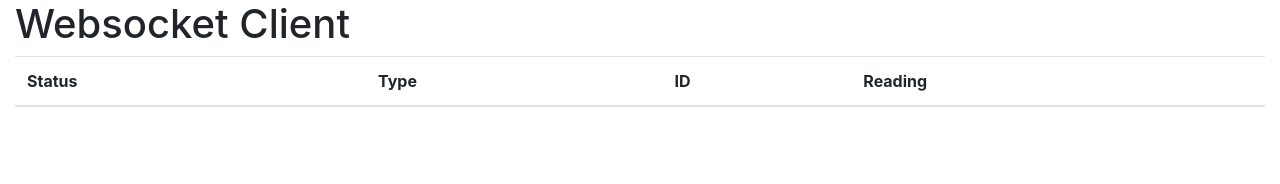
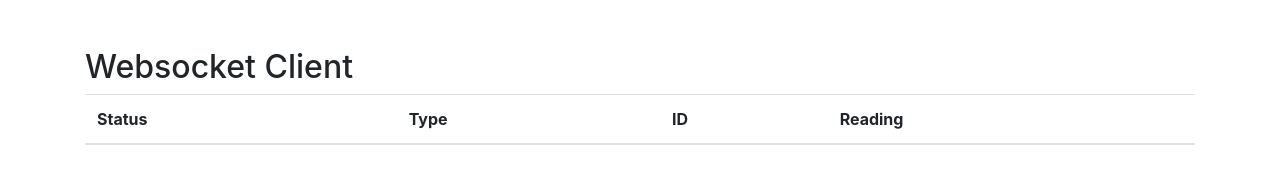
Before and after one commit to srburk/FRCSensorHub, a website: page client/index.html in a window 1280 px wide. Drawn offline with nearby package versions, Linux system fonts and the light colour scheme.

Commit message:
Updated bootstrap formatting

```diff
--- a/client/index.html
+++ b/client/index.html
@@ -10,9 +10,8 @@
 
   </head>
   <body>
-    <div class="container-fluid">
-      <h1>Websocket Client</h1>
-      <h2 id="connection-status"></h2>
+    <div class="container pt-5">
+      <h2>Websocket Client</h2>
       <table class="table">
         <thead>
           <tr>
```
